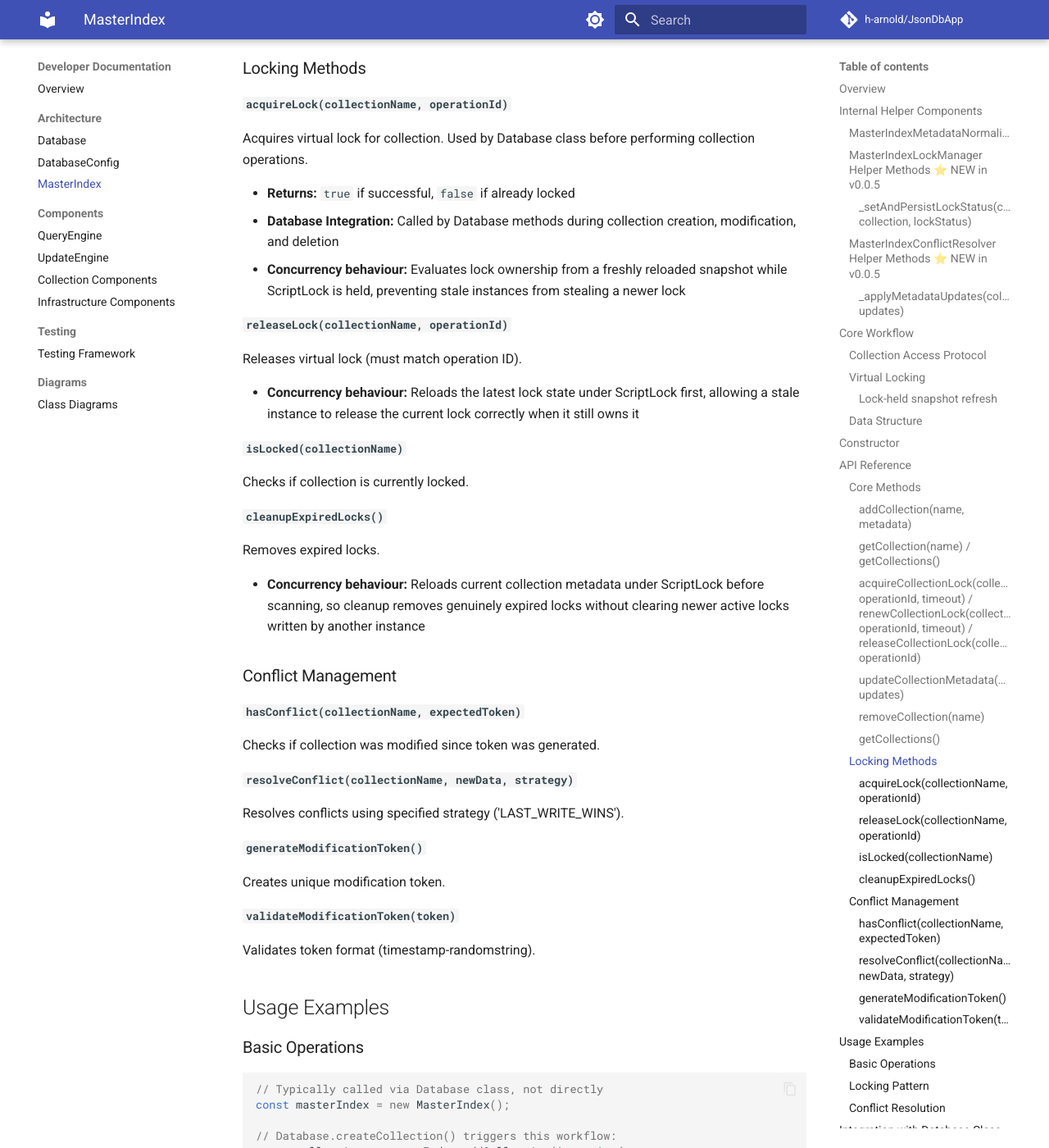
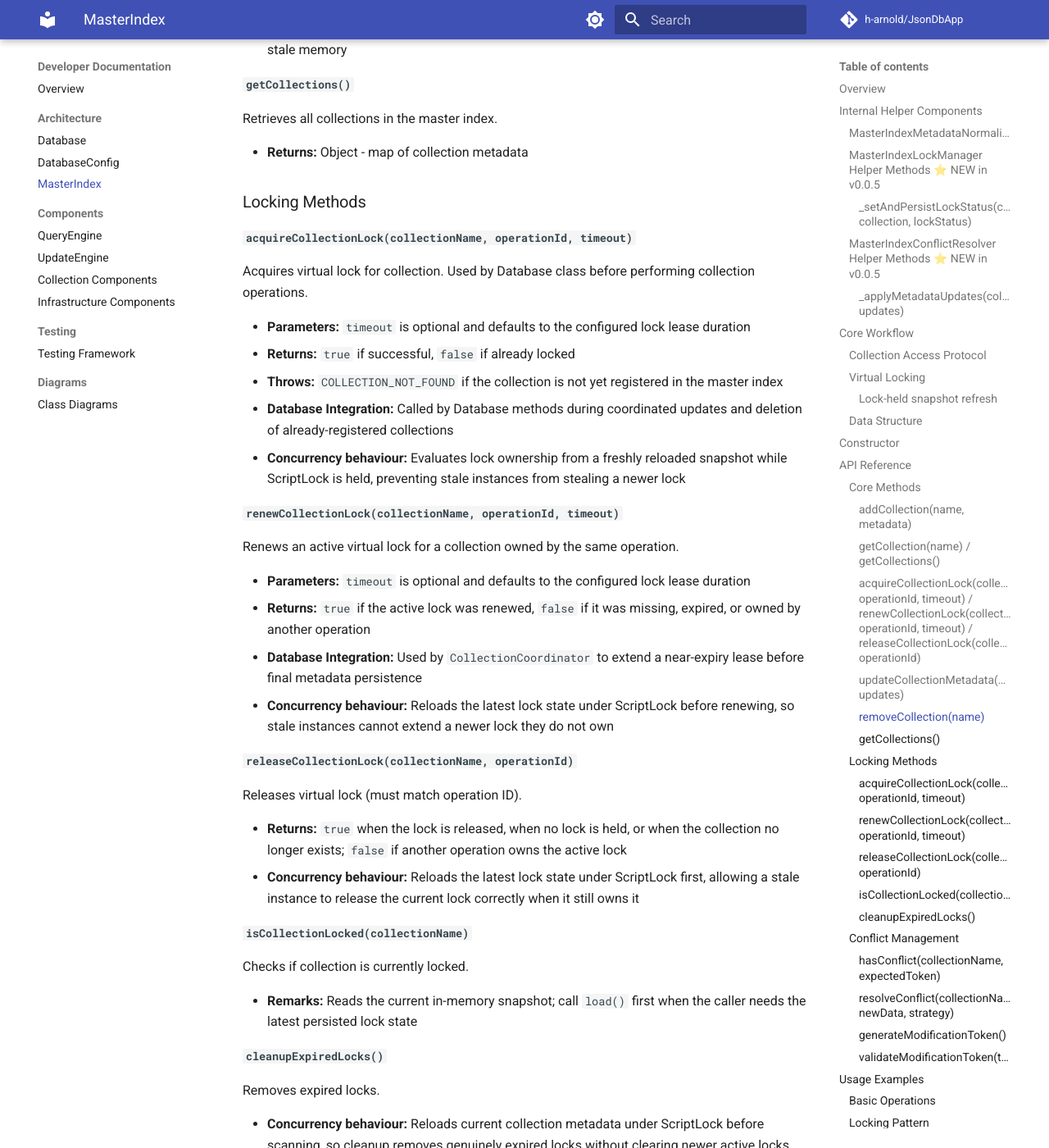
Before and after one commit to h-arnold/JsonDbApp, an MkDocs documentation site: the page built from docs/developers/MasterIndex.md, in a window 1280 px wide and 1400 px high, scrolled down 7334 px. Shown: the whole window at 82% size. Built offline with MkDocs 1.6.1 and Material for MkDocs 9.7.7, drawn with Linux system fonts in a browser that asks for light colours; comment, search, counter and statistics services are not loaded; some of the changed text lies outside the part shown.

Commit message:
Address review follow-ups for lock timing tests, MasterIndex fail-fast defaults, and docs (#51)
* Initial plan

* Address PR review follow-up comments

Co-authored-by: h-arnold <78823477+h-arnold@users.noreply.github.com>
Agent-Logs-Url: https://github.com/h-arnold/JsonDbApp/sessions/5984e8fc-85e9-44be-95fc-1b1949a4b121

* Enforce fail-fast MasterIndex defaults

Co-authored-by: h-arnold <78823477+h-arnold@users.noreply.github.com>
Agent-Logs-Url: https://github.com/h-arnold/JsonDbApp/sessions/4b01c677-d511-4498-9627-2b7553ca5479

* Address review follow-ups for lock timing tests, MasterIndex fail-fast defaults, and docs

Co-authored-by: h-arnold <78823477+h-arnold@users.noreply.github.com>
Agent-Logs-Url: https://github.com/h-arnold/JsonDbApp/sessions/4b01c677-d511-4498-9627-2b7553ca5479

* Update src/04_core/MasterIndex/99_MasterIndex.js

Co-authored-by: Copilot <175728472+Copilot@users.noreply.github.com>

---------

Co-authored-by: copilot-swe-agent[bot] <198982749+Copilot@users.noreply.github.com>
Co-authored-by: h-arnold <78823477+h-arnold@users.noreply.github.com>
Co-authored-by: Copilot <175728472+Copilot@users.noreply.github.com>

````diff
--- a/docs/developers/MasterIndex.md
+++ b/docs/developers/MasterIndex.md
@@ -21,9 +21,10 @@
       - [`removeCollection(name)`](#removecollectionname)
       - [`getCollections()`](#getcollections)
     - [Locking Methods](#locking-methods)
-      - [`acquireLock(collectionName, operationId)`](#acquirelockcollectionname-operationid)
-      - [`releaseLock(collectionName, operationId)`](#releaselockcollectionname-operationid)
-      - [`isLocked(collectionName)`](#islockedcollectionname)
+      - [`acquireCollectionLock(collectionName, operationId, timeout?)`](#acquirecollectionlockcollectionname-operationid-timeout)
+      - [`renewCollectionLock(collectionName, operationId, timeout?)`](#renewcollectionlockcollectionname-operationid-timeout)
+      - [`releaseCollectionLock(collectionName, operationId)`](#releasecollectionlockcollectionname-operationid)
+      - [`isCollectionLocked(collectionName)`](#iscollectionlockedcollectionname)
       - [`cleanupExpiredLocks()`](#cleanupexpiredlocks)
     - [Conflict Management](#conflict-management)
       - [`hasConflict(collectionName, expectedToken)`](#hasconflictcollectionname-expectedtoken)
@@ -115,25 +115,28 @@ Centralized helper for applying metadata field updates during conflict resolutio
 
 ### Collection Access Protocol
 
-Database class collection access follows this protocol when delegating to MasterIndex:
+Database class updates to an existing collection follow this protocol when delegating to MasterIndex:
 
 ```javascript
-// 1. Database.getCollection() or Database.createCollection() delegates to MasterIndex
+// 1. Database retrieves the existing collection metadata from MasterIndex
 // 2. Acquire virtual lock for thread safety
-const acquired = masterIndex.acquireLock('users', operationId);
+const acquired = masterIndex.acquireCollectionLock('users', operationId);
+if (!acquired) {
+  throw new Error('Collection is already locked');
+}
 
 // 3. Check for conflicts (if updating existing collection)
 const hasConflict = masterIndex.hasConflict('users', expectedToken);
 
 // 4. Perform operations (Database coordinates with Drive operations)
-// 5. Update metadata with new modification token
+// 5. Renew the lease if the write is close to expiry
+masterIndex.renewCollectionLock('users', operationId, 45000);
+
+// 6. Apply the metadata updates produced by the write
 masterIndex.updateCollectionMetadata('users', updates);
 
-// 6. Renew the lease if the write is close to expiry
-masterIndex.renewCollectionLock('users', operationId, 45000);
-
 // 7. Release lock
-masterIndex.releaseLock('users', operationId);
+masterIndex.releaseCollectionLock('users', operationId);
 ```
 
 ### Virtual Locking
@@ -143,7 +146,7 @@ Prevents concurrent modifications across script instances:
 - Locks expire automatically (default: 30 seconds)
 - Operation ID required for lock acquisition/release
 - Active locks may be renewed by the owning operation before final metadata persistence
-- Expired locks are cleaned up automatically
+- Expired locks may be explicitly removed by calling `cleanupExpiredLocks()`
 - All ScriptLock-protected mutation paths reload the latest ScriptProperties snapshot after acquiring the lock, so read-modify-write operations do not act on stale in-memory metadata
 
 #### Lock-held snapshot refresh
@@ -169,17 +172,22 @@ This closes the stale-instance window where one execution could acquire the Scri
       name: String,
       fileId: String | null,
       created: String,
-      lastModified: String,
+      lastUpdated: String,
       documentCount: Number,
       modificationToken: String,
-      lockStatus: null | { lockedBy: String, lockedAt: String, expiresAt: String }
+      lockStatus: null | {
+        isLocked: Boolean,
+        lockedBy: String | null,
+        lockedAt: Number | null,
+        lockTimeout: Number | null
+      }
     }
-  },
-  locks: {
-    [collectionName]: { lockedBy: String, lockedAt: String, expiresAt: String }
   }
 }
 ```
+
+`lockStatus` may be `null`, an active lock object, or a persisted unlocked object with
+`isLocked: false` and null-valued lock fields immediately after an explicit release.
 
 ## Constructor
 
@@ -226,7 +234,7 @@ Coordinates collection-level virtual locks.
 - `acquireCollectionLock(...)`: claims a free or expired lock for an operation
 - `renewCollectionLock(...)`: refreshes an active lock owned by the same operation before it expires
 - `releaseCollectionLock(...)`: clears the lock for the owning operation
-- **Database Integration:** Called by Database class methods to check for existing collections before creation or access
+- **Database Integration:** Called by Database class methods when coordinating writes to collections that are already registered in the master index
 
 #### `updateCollectionMetadata(name, updates)`
 
@@ -253,23 +261,37 @@ Retrieves all collections in the master index.
 
 ### Locking Methods
 
-#### `acquireLock(collectionName, operationId)`
+#### `acquireCollectionLock(collectionName, operationId, timeout)`
 
 Acquires virtual lock for collection. Used by Database class before performing collection operations.
 
+- **Parameters:** `timeout` is optional and defaults to the configured lock lease duration
 - **Returns:** `true` if successful, `false` if already locked
-- **Database Integration:** Called by Database methods during collection creation, modification, and deletion
+- **Throws:** `COLLECTION_NOT_FOUND` if the collection is not yet registered in the master index
+- **Database Integration:** Called by Database methods during coordinated updates and deletion of already-registered collections
 - **Concurrency behaviour:** Evaluates lock ownership from a freshly reloaded snapshot while ScriptLock is held, preventing stale instances from stealing a newer lock
 
-#### `releaseLock(collectionName, operationId)`
+#### `renewCollectionLock(collectionName, operationId, timeout)`
+
+Renews an active virtual lock for a collection owned by the same operation.
+
+- **Parameters:** `timeout` is optional and defaults to the configured lock lease duration
+- **Returns:** `true` if the active lock was renewed, `false` if it was missing, expired, or owned by another operation
+- **Database Integration:** Used by `CollectionCoordinator` to extend a near-expiry lease before final metadata persistence
+- **Concurrency behaviour:** Reloads the latest lock state under ScriptLock before renewing, so stale instances cannot extend a newer lock they do not own
+
+#### `releaseCollectionLock(collectionName, operationId)`
 
 Releases virtual lock (must match operation ID).
 
+- **Returns:** `true` when the lock is released, when no lock is held, or when the collection no longer exists; `false` if another operation owns the active lock
 - **Concurrency behaviour:** Reloads the latest lock state under ScriptLock first, allowing a stale instance to release the current lock correctly when it still owns it
 
-#### `isLocked(collectionName)`
+#### `isCollectionLocked(collectionName)`
 
 Checks if collection is currently locked.
+
+- **Remarks:** Reads the current in-memory snapshot; call `load()` first when the caller needs the latest persisted lock state
 
 #### `cleanupExpiredLocks()`
 
@@ -323,12 +345,12 @@ masterIndex.updateCollectionMetadata('users', {
 ```javascript
 const operationId = 'op_' + Date.now();
 
-if (masterIndex.acquireLock('users', operationId)) {
+if (masterIndex.acquireCollectionLock('users', operationId)) {
   try {
     // Perform operations
     masterIndex.updateCollectionMetadata('users', updates);
   } finally {
-    masterIndex.releaseLock('users', operationId);
+    masterIndex.releaseCollectionLock('users', operationId);
   }
 }
 ```
@@ -385,16 +407,19 @@ The Database class maintains consistency between MasterIndex and Drive-based sto
 Database class uses MasterIndex locking for thread safety:
 
 ```javascript
-// Example from Database.createCollection()
-const operationId = 'create_' + Date.now();
-if (this._masterIndex.acquireLock(name, operationId)) {
+// Example from a coordinated update to an existing collection
+const operationId = 'update_' + Date.now();
+if (this._masterIndex.acquireCollectionLock(name, operationId)) {
   try {
-    // Perform Drive operations
-    const driveFileId = this._fileService.createFile(fileName, data, folderId);
-    // Update MasterIndex
-    this._masterIndex.addCollection(name, { fileId: driveFileId });
+    // Perform Drive operations for the existing collection
+    this._fileService.updateFile(fileId, updatedData);
+    // Update MasterIndex metadata for the existing collection
+    this._masterIndex.updateCollectionMetadata(name, {
+      documentCount: updatedDocumentCount,
+      modificationToken: nextModificationToken
+    });
   } finally {
-    this._masterIndex.releaseLock(name, operationId);
+    this._masterIndex.releaseCollectionLock(name, operationId);
   }
 }
 ```
````
Also changed, not shown: other parts of docs/developers/MasterIndex.md (+0 -1 lines), AGENTS.md (+5 -4 lines), 6 other files.
